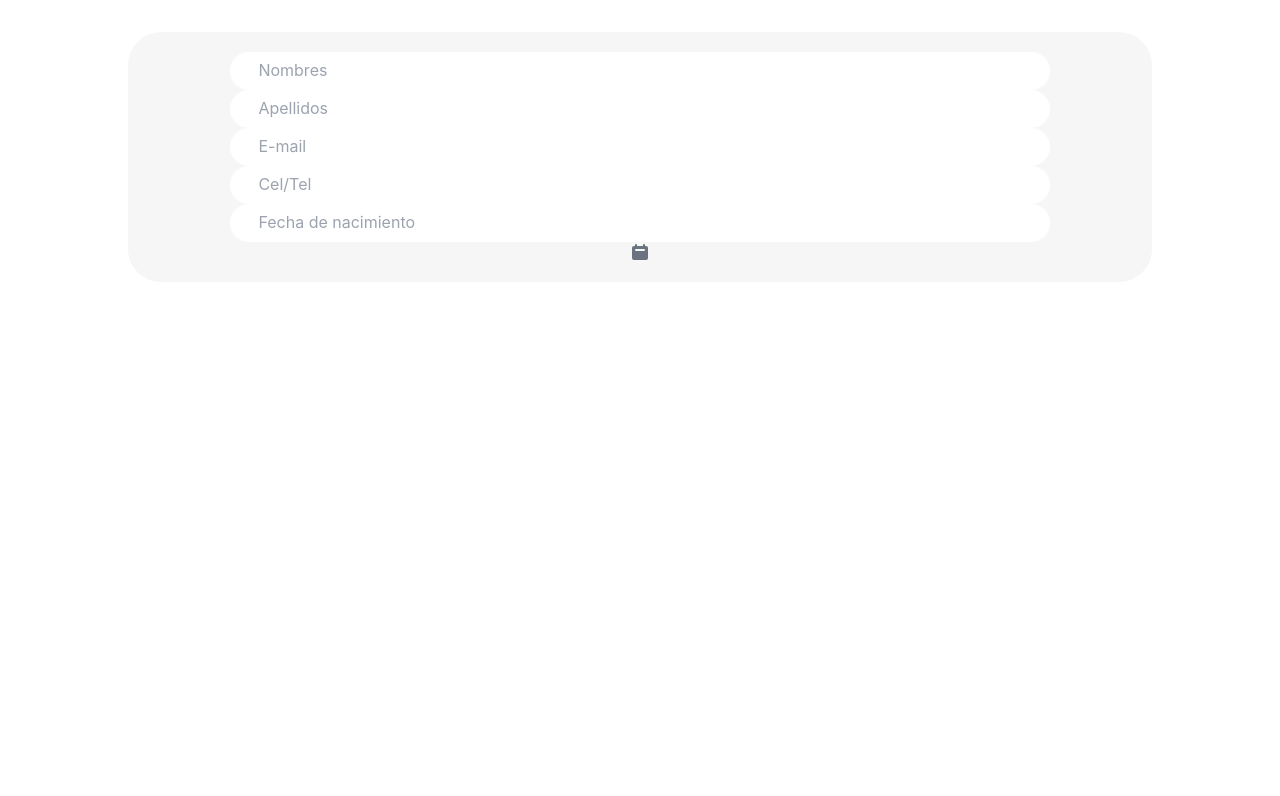
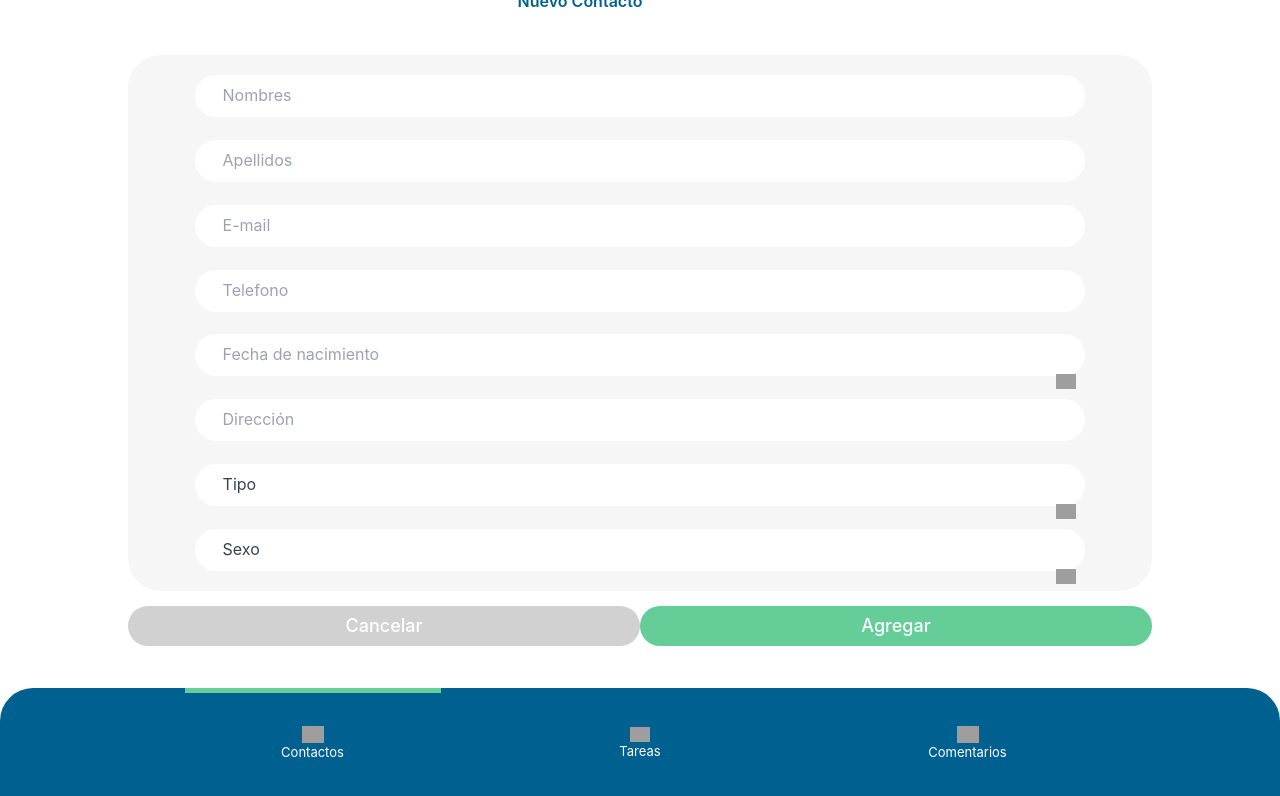
Before and after one commit to AdrianVilla1504/wyer-crm-client, a React (Create React App) app: page /CreateNewContact in a window 1280 px wide. Shown: the top 796 px of the page. Built offline with nearby package versions, Linux system fonts and the light colour scheme; no server answers; grey boxes are pictures that could not be loaded; the HTML template or start-up script is replaced by a standard one.

Commit message:
feat: Finish create contact view

```diff
--- a/package.json
+++ b/package.json
@@ -8,8 +8,8 @@
     "@testing-library/user-event": "^13.5.0",
     "react": "^18.2.0",
     "react-dom": "^18.2.0",
+    "react-router-dom": "^6.4.3",
     "react-scripts": "5.0.1",
-    "react-router-dom": "^6.4.3",
     "web-vitals": "^2.1.4"
   },
   "scripts": {
--- /dev/null
+++ b/src/components/ContactForm/index.jsx
@@ -0,0 +1,159 @@
+import React, { useState } from "react";
+
+const ContactForm = ({ handlerSubmit, handleChange }) => {
+  const [inputDate, setInputDate] = useState(false);
+
+  const handleDateType = (e) => {
+    e.preventDefault();
+    setInputDate(true);
+    console.log("ay mi madre el bicho", inputDate);
+  };
+
+  return (
+    <div>
+      <form action="#" method="POST" onSubmit={handlerSubmit}>
+        <div className="w-[90vw] lg:w-[80vw] h-[67vh] py-[20px] lg:mt-[4vh] container flex flex-col mx-auto items-center justify-between bg-[#F6F6F6] rounded-[33px] relative">
+          <input
+            type="text"
+            id="name-input"
+            name="name"
+            required
+            className="rounded-[60px] h-[42px] border-none flex appearance-none border border-gray-300 w-[87%] py-2 px-7 pb-[10px] bg-white text-gray-700 placeholder-gray-400 text-base focus:outline-none focus:ring-2 focus:ring-[#006191] focus:border-transparent"
+            placeholder="Nombres"
+            onChange={handleChange}
+          />
+          <input
+            type="text"
+            id="lastName-input"
+            name="lastName"
+            required
+           className="rounded-[60px] h-[42px] border-none flex appearance-none border border-gray-300 w-[87%] py-2 px-7 pb-[10px] bg-white text-gray-700 placeholder-gray-400 text-base focus:outline-none focus:ring-2 focus:ring-[#006191] focus:border-transparent"
+            placeholder="Apellidos"
+            onChange={handleChange}
+          />
+          <input
+            type="email"
+            id="email-input"
+            name="email"
+            autocomplete="email"
+            required
+           className="rounded-[60px] h-[42px] border-none flex appearance-none border border-gray-300 w-[87%] py-2 px-7 pb-[10px] bg-white text-gray-700 placeholder-gray-400 text-base focus:outline-none focus:ring-2 focus:ring-[#006191] focus:border-transparent"
+            placeholder="E-mail"
+            onChange={handleChange}
+          />
+          <input
+            type="tel"
+            id="phone-input"
+            name="phone"
+            autocomplete="email"
+            required
+           className="rounded-[60px] h-[42px] border-none flex appearance-none border border-gray-300 w-[87%] py-2 px-7 pb-[10px] bg-white text-gray-700 placeholder-gray-400 text-base focus:outline-none focus:ring-2 focus:ring-[#006191] focus:border-transparent"
+            placeholder="Telefono"
+            onChange={handleChange}
+          />
+          {!inputDate ? (
+            <div className="relative flex flex-col items-center w-full">
+              <input
+                type="text"
+                id="birhday-input"
+                name="birthDate"
+                required
+               className="rounded-[60px] h-[42px] border-none flex appearance-none border border-gray-300 w-[87%] py-2 px-7 pb-[10px] bg-white text-gray-700 placeholder-gray-400 text-base focus:outline-none focus:ring-2 focus:ring-[#006191] focus:border-transparent"
+                placeholder="Fecha de nacimiento"
+                onChange={handleChange}
+                onClick={handleDateType}
+              />
+              <div className="absolute top-3 right-3 lg:top-10 lg:right-[5vh] transform -translate-y-0 pr-9 pointer-events-none">
+                <img
+                  className="w-[20px]"
+                  src="https://res.cloudinary.com/dkagy4g5m/image/upload/v1667533027/wyer/calendar_icon_farwre.png"
+                  alt="calendar_input_icon"
+                />
+              </div>
+            </div>
+          ) : (
+            <div className="relative flex flex-col items-center w-full">
+              <input
+                type="date"
+                id="birhday-input"
+                name="birthDate"
+                required
+               className="rounded-[60px] h-[42px] border-none flex appearance-none border border-gray-300 w-[87%] py-2 px-7 pb-[10px] bg-white text-gray-700 placeholder-gray-400 text-base focus:outline-none focus:ring-2 focus:ring-[#006191] focus:border-transparent"
+                onChange={handleChange}
+              />
+            </div>
+          )}
+
+          <input
+            type="text"
+            id="address-input"
+            name="address"
+            required
+           className="rounded-[60px] h-[42px] border-none flex appearance-none border border-gray-300 w-[87%] py-2 px-7 pb-[10px] bg-white text-gray-700 placeholder-gray-400 text-base focus:outline-none focus:ring-2 focus:ring-[#006191] focus:border-transparent"
+            placeholder="Dirección"
+            onChange={handleChange}
+          />
+          <div className="relative flex flex-col items-center w-full">
+            <select
+              id="contactType-select"
+              name="contactType"
+              required
+             className="rounded-[60px] h-[42px] border-none flex appearance-none border border-gray-300 w-[87%] py-2 px-7 pb-[10px] bg-white text-gray-700 placeholder-gray-400 text-base focus:outline-none focus:ring-2 focus:ring-[#006191] focus:border-transparent"
+              onChange={handleChange}
+            >
+              <option value="" disabled selected>
+                Tipo
+              </option>
+              <option value="Cliente">Cliente</option>
+              <option value="Socio">Socio</option>
+            </select>
+            <div className="absolute top-3 right-3 lg:top-10 lg:right-[5vh] transform -translate-y-0 pr-9 pointer-events-none">
+              <img
+                className="w-[20px]"
+                src="https://res.cloudinary.com/dkagy4g5m/image/upload/v1667532919/wyer/select_tag_arrow_grbqce.png"
+                alt="select_tag_icon"
+              />
+            </div>
+          </div>
+          <div className="relative flex flex-col items-center w-full">
+            <select
+              id="contactType-select"
+              name="contactType"
+              required
+             className="rounded-[60px] h-[42px] border-none flex appearance-none border border-gray-300 w-[87%] py-2 px-7 pb-[10px] bg-white text-gray-700 placeholder-gray-400 text-base focus:outline-none focus:ring-2 focus:ring-[#006191] focus:border-transparent"
+              onChange={handleChange}
+            >
+              <option className="text-gray-700" value="" disabled selected>
+                Sexo
+              </option>
+              <option className="text-gray-700" value="Hombre">
+                Hombre
+              </option>
+              <option className="text-gray-700" value="Mujer">
+                Mujer
+              </option>
+              <option className="text-gray-700" value="No binario">
+                No Binario
+              </option>
+            </select>
+            <div className="absolute top-3 right-3 lg:top-10 lg:right-[5vh] transform -translate-y-0 pr-9 pointer-events-none">
+              <img
+                className="w-[20px]"
+                src="https://res.cloudinary.com/dkagy4g5m/image/upload/v1667532919/wyer/select_tag_arrow_grbqce.png"
+                alt="select_tag_icon"
+              />
+            </div>
+          </div>
+        </div>
+        <div className="flex flex-row justify-between w-[90vw] lg:w-[80vw]">
+          <button className="w-[43vw] h-[40px] my-[15px] bg-[#D1D1D1] hover:bg-blue-700   px-4 rounded-full text-white text-lg font-medium">Cancelar
+          </button>
+          <button className="w-[43vw] h-[40px] my-[15px] bg-[#64CD98] hover:bg-blue-700   px-4 rounded-full text-white text-lg font-medium" onSubmit={handlerSubmit}>Agregar
+          </button>
+        </div>
+      </form>
+    </div>
+  );
+};
+
+export default ContactForm;
--- a/src/pages/CreateNewContact/index.jsx
+++ b/src/pages/CreateNewContact/index.jsx
@@ -1,59 +1,38 @@
-import React from "react";
+import React, { useState } from "react";
+import { createClients } from "../../services/clients";
+
+import ContactForm from "../../components/ContactForm";
+import ContactFooter from "../../components/ContactFooter";
 
 const CreateNewContact = () => {
+  const [clientForm, setClientForm] = useState({});
+
+  const handleChange = (e) => {
+    setClientForm({ ...clientForm, [e.target.name]: e.target.value });
+  };
+
+  console.table(clientForm);
+
+  const handlerSubmit = async (e) => {
+    e.preventDefault();
+    await createClients(clientForm);
+  };
+
   return (
     <div>
-      <div className="flex flex-col justify-center items-center pb-[16vh] lg:pb-[20vh]">
-        <div className="w-[90vw] lg:w-[80vw] py-[20px] lg:mt-[4vh] container flex flex-col mx-auto items-center justify-center bg-[#F6F6F6] rounded-[33px] relative">
-          <input
-            type="text"
-            id="name-input"
-            className="rounded-[60px] h-[50px] border-none flex-1 appearance-none border border-gray-300 w-[80%] py-2 px-7 pb-[10px] bg-white text-gray-700 placeholder-gray-400 text-base focus:outline-none focus:ring-2 focus:ring-[#006191] focus:border-transparent"
-            placeholder="Nombres"
-          />
-          <input
-            type="text"
-            id="name-input"
-            className="rounded-[60px] h-[50px] border-none flex-1 appearance-none border border-gray-300 w-[80%] py-2 px-7 pb-[10px] bg-white text-gray-700 placeholder-gray-400 text-base focus:outline-none focus:ring-2 focus:ring-[#006191] focus:border-transparent"
-            placeholder="Apellidos"
-          />
-          <input
-            id="email-address"
-            name="email"
-            type="email"
-            autocomplete="email"
-            required
-            class="rounded-[60px] h-[50px] border-none flex-1 appearance-none border border-gray-300 w-[80%] py-2 px-7 pb-[10px] bg-white text-gray-700 placeholder-gray-400 text-base focus:outline-none focus:ring-2 focus:ring-[#006191] focus:border-transparent"
-            placeholder="E-mail"
-          ></input>
-          <input
-            type="text"
-            id="name-input"
-            className="rounded-[60px] h-[50px] border-none flex-1 appearance-none border border-gray-300 w-[80%] py-2 px-7 pb-[10px] bg-white text-gray-700 placeholder-gray-400 text-base focus:outline-none focus:ring-2 focus:ring-[#006191] focus:border-transparent"
-            placeholder="Cel/Tel"
-          />
-
-          <input
-            datepicker
-            type="text"
-            className="rounded-[60px] h-[50px] border-none flex-1 appearance-none border border-gray-300 w-[80%] py-2 px-7 pb-[10px] bg-white text-gray-700 placeholder-gray-400 text-base focus:outline-none focus:ring-2 focus:ring-[#006191] focus:border-transparent"
-            placeholder="Fecha de nacimiento"
-            data-mdb-toggle="datepicker"
-          />
-          <svg
-            aria-hidden="true"
-            className="w-5 h-5 text-gray-500 dark:text-gray-400"
-            fill="currentColor"
-            viewBox="0 0 20 20"
-            xmlns="http://www.w3.org/2000/svg"
-          >
-            <path
-              fill-rule="evenodd"
-              d="M6 2a1 1 0 00-1 1v1H4a2 2 0 00-2 2v10a2 2 0 002 2h12a2 2 0 002-2V6a2 2 0 00-2-2h-1V3a1 1 0 10-2 0v1H7V3a1 1 0 00-1-1zm0 5a1 1 0 000 2h8a1 1 0 100-2H6z"
-              clip-rule="evenodd"
-            ></path>
-          </svg>
+      <div className="flex flex-col h-[100vh] justify-center items-center pb-[16vh] lg:pb-[20vh]">
+        <div className="ml-[-120px] py-[10px] flex-start">
+          <span className="font-semibold text-[#006191]">
+            Nuevo Contacto
+          </span>
         </div>
+        <ContactForm
+          handleChange={handleChange}
+          handlerSubmit={handlerSubmit}
+        />
+      </div>
+      <div className="fixed bottom-0 w-[100vw]">
+        <ContactFooter />
       </div>
     </div>
   );
--- a/src/services/clients.js
+++ b/src/services/clients.js
@@ -9,7 +9,7 @@ export async function getClients() {
   }
 }
 
-export async function createCLients(clientForBody) {
+export async function createClients(clientForBody) {
   try {
       const options = {
         method: 'POST',
@@ -18,7 +18,9 @@ export async function createCLients(clientForBody) {
         },
         body: JSON.stringify(clientForBody),
       };
-      const response = await fetch(`${BASE_URL}/api/clients`, options);
+      console.log("This is the body to send")
+      console.table(clientForBody)
+      const response = await fetch(`${BASE_URL}/api/clients/`, options);
       return response.json();
 
   }  catch (error) {
```
Also changed, not shown: 1 other file (tests, documents, lock files or other folders).
